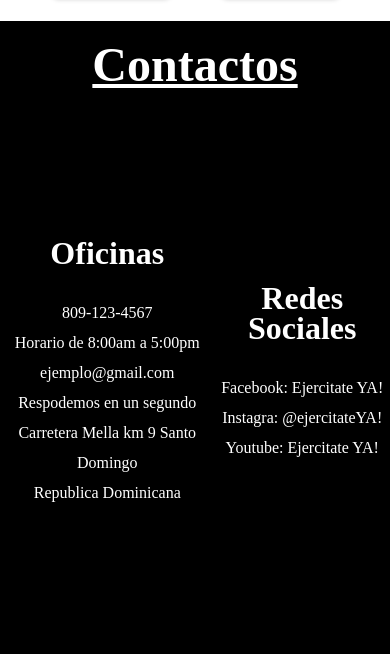
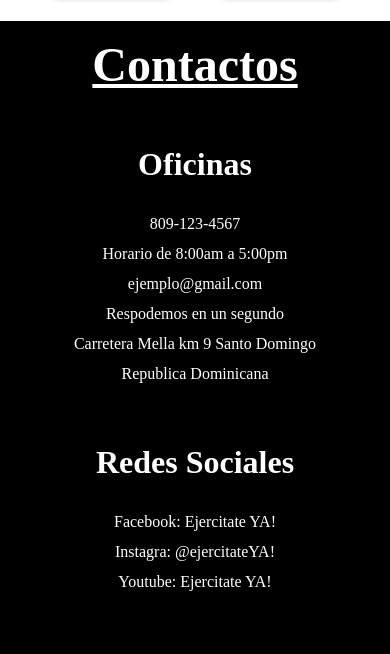
Before and after one commit to eriber01/Ejercitate-OnePage, a PHP site: page / in a window 390 px wide. Shown: the part 4368-5022 px from the top of the page. Run offline with PHP 8.4, Linux system fonts and the light colour scheme.

Commit message:
Update style.css

```diff
--- a/css/style.css
+++ b/css/style.css
@@ -406,4 +406,13 @@ footer .contactos-container{
         background-color: black;
         top: unset;
     }
+
+
+
+
+    /* responsive contactos */
+
+    footer .contactos-container{
+        flex-direction: column;
+    }
 }
```
